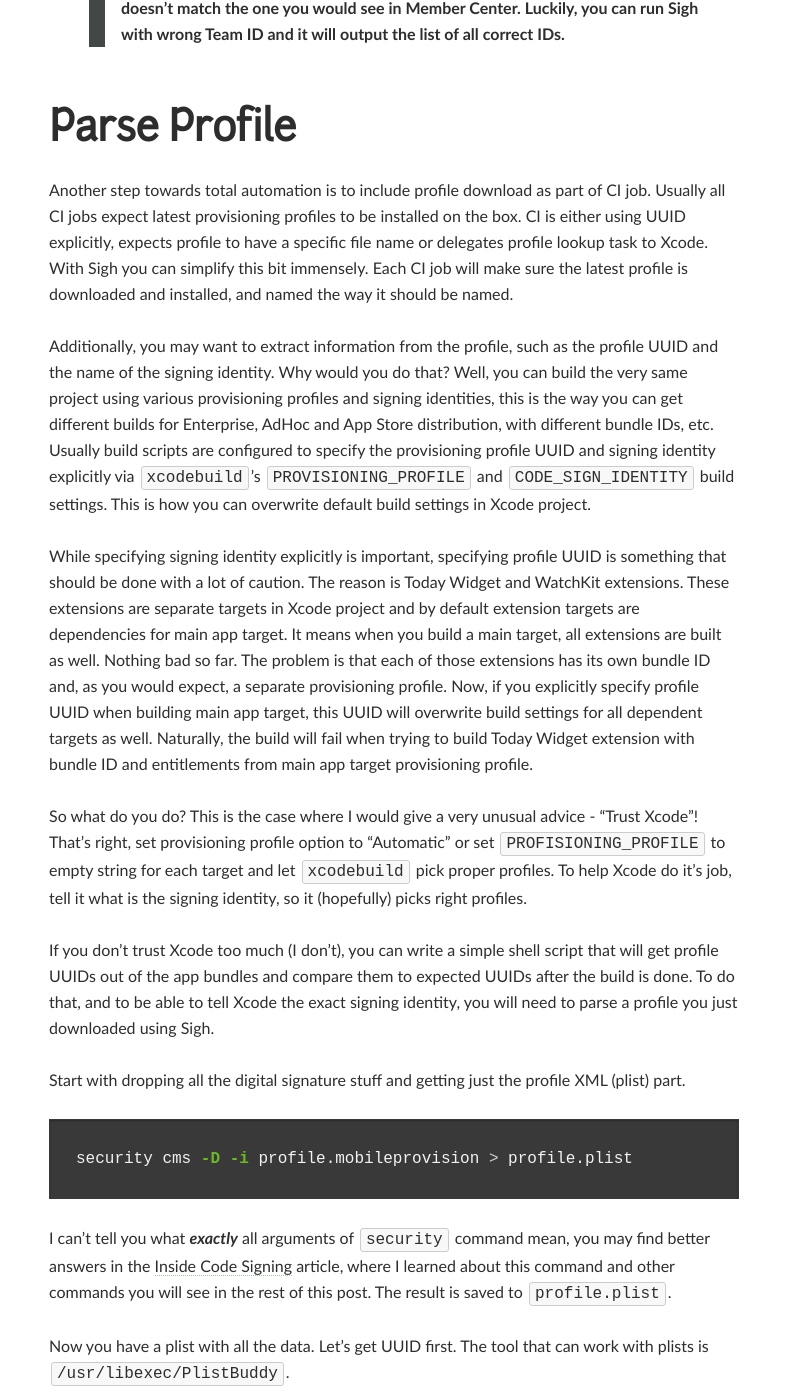
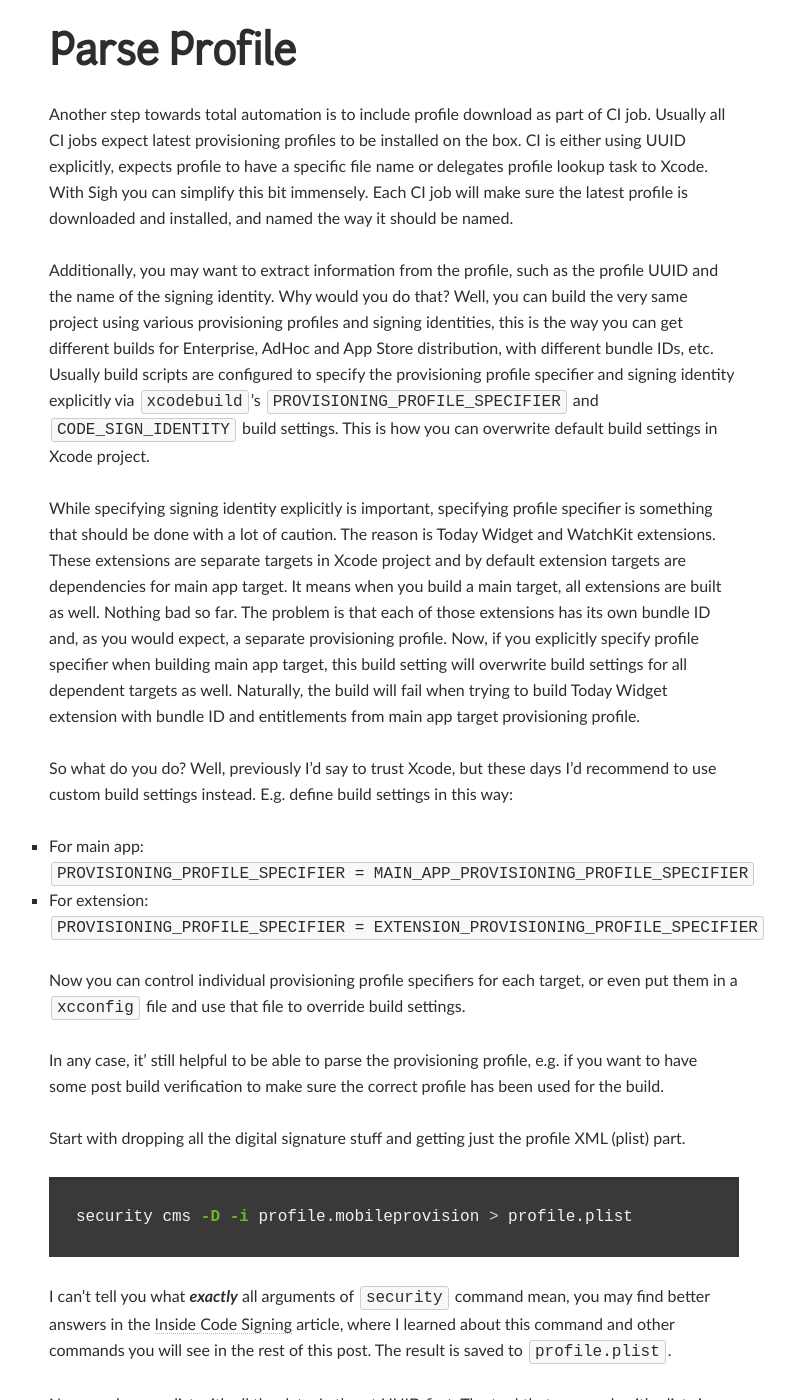
Before and after one commit to mgrebenets/mgrebenets.github.io, a Jekyll site: the page built from _posts/2015-05-15-provisioning-profiles-sigh.md, in a window 1280 px wide and 1400 px high, scrolled down 2677 px. Shown: the whole window, without its empty margins (246-1041 px from the left). Built offline with Jekyll 4.4.1, drawn with Linux system fonts in a browser that asks for light colours; comment, search, counter and statistics services are not loaded; some of the changed text lies outside the part shown.

Commit message:
- Update post about sigh

````diff
--- a/_posts/2015-05-15-provisioning-profiles-sigh.md
+++ b/_posts/2015-05-15-provisioning-profiles-sigh.md
@@ -7,34 +7,32 @@
 ---
 {% include JB/setup %}
 
-In this article you will find out while iOS provisioning profiles are a nightmare and if there is a way to automate provisioning profiles management.
+In this article you will find out why iOS provisioning profiles are a nightmare and if there is a way to automate provisioning profiles management.
 
 <!--more-->
 
-Provisioning profiles...
+## Provisioning Profiles
 
-Anyone, who calls themselves an iOS Developer, knows what this is all about. You have to generate profiles, make sure they use proper certificates and are configured for the right app identifier. Should you renew a certificate or change the app's entitlements, you now have to regenerate all related provisioning profiles, then make sure you install new profiles everywhere you need them. If it wasn't difficult enough already, there are 2 types of provisioning profiles: Development and Distribution; and if that wasn't enough, Distribution profiles come in two more flavors: App Store and AdHoc.
+Anyone who calls themselves an iOS Developer, knows what this is all about. You have to generate profiles, make sure they use proper certificates and are configured for the right app identifier. Should you renew a certificate or change the app's entitlements, you now have to regenerate all related provisioning profiles, then make sure you install new profiles everywhere you need them. If it wasn't difficult enough already, there are 2 types of provisioning profiles: Development and Distribution; and if that wasn't enough, Distribution profiles come in two more flavors: App Store and AdHoc.
 
 But that's not the end of the nightmare either! What if you are a member of more than one iOS developer program? For example, you are part of both App Store and Enterprise programs, or you are a freelancer and happen to be a member of a dozen teams. Did you use different Apple IDs for different teams? Doesn't make it any easier at all. I'm sure many of you know what it feels like.
 
 Finally, things go wild if you have to manage that provisioning zoo for Continuous Integration setup. Just one build box is painful enough to keep up to date, I'm not even mentioning multiple build agents yet...
 
-Of course I'm over pessimistic, but that's on purpose. One could say that Xcode can manage your accounts and profiles. That's true but Xcode is know to do a very sloppy job in that regards, and in no way Xcode's provisioning profile management can be _automated_.
+Of course I'm over pessimistic, but that's on purpose. One could say that Xcode can manage your accounts and profiles. That's true but Xcode is known to do a very sloppy job in that regards, and in no way Xcode's provisioning profile management can be _automated_.
 
-Overall, managing provisioning profiles involves a lot of **manual** interactions with web browser. What if there was a tool that would let you manage profiles automatically, via command line and scripts? Well, it so happens that there is one now! Meet [Sigh](https://github.com/KrauseFx/sigh) a part of [Fastlane](https://fastlane.tools/) toolset. Fastlane is a collection of tools that cover all aspects of iOS development, Sigh in particular is designed to help you with managing provisioning profiles and certificates. You can manage profiles installed locally as well as create, renew, update, regenerate and delete profiles from developer portal.
+Overall, managing provisioning profiles involves a lot of **manual** interactions with web browser. What if there was a tool that would let you manage profiles automatically, via command line and scripts? Well, it so happens that there is one now! Meet [Sigh](https://docs.fastlane.tools/actions/sigh/) a part of [Fastlane](https://docs.fastlane.tools/) tools. Fastlane is a collection of tools that cover all aspects of iOS development, Sigh in particular is designed to help you with managing provisioning profiles and certificates. You can manage profiles installed locally as well as create, renew, update, regenerate and delete profiles from developer portal.
 
 There are so many uses for the tool, but in this article I'll describe the most basic one, that is downloading an existing provisioning profile. As a bonus, you will see how to parse provisioning profiles and get all the details from it, especially profile UUID and signing identity of the related certificate.
 
-> Disclaimer. This whole post is based around sigh version 0.5.2. The 1.0.0 beta version while offering lots of improvements, also breaks a lot of things, once the beta is stable and released I will updated the post.
-
-# Download Profile
+## Download Profile
 
 Time to fix all the assumptions before going forward.
 
 - You have an account with Enterprise development program and that account has **Admin** level of access.
 - You have a Distribution provisioning profile created for Wildcard App ID (*).
 
-That will do it. First thing to do is to install Fastlane Ruby gem. You could install just Sigh alone, but I recommend to get the whole package.
+That will do it. First thing to do is to install Fastlane Ruby gem.
 
 ```bash
 [sudo] gem install fastlane
@@ -43,7 +41,7 @@
 Time to get a profile now.
 
 ```bash
-# Download the profile
+# Download the profile.
 sigh --username myappleid \
     --team_id 10CHTEAMID \
     --provisioning_name "Enterprise Wildcard" \
@@ -61,19 +59,26 @@
 
 The very first time you use a given combination of Apple ID and Team ID you will be asked for a password. Fastlane will safely store your password in keychain and you will not have to type it in anymore (well, until the moment you change it, of course). So for CI setup you will have to use Sigh (or any other tool from Fastlane) at least once for each developer account, to have the password stored, and from that moment on all CI scripts will be able to work without user intervention required.
 
+The above is not the case with the introduction of 2FA. You would have to configure `FASTLANE_SESSION` as described [here](https://github.com/fastlane/fastlane/tree/master/spaceship#support-for-ci-machines).
+
 > A side note in regards to Team ID. For some reason the real ID is very obscure and doesn't match the one you would see in Member Center. Luckily, you can run Sigh with wrong Team ID and it will output the list of all correct IDs.
 
-# Parse Profile
+## Parse Profile
 
 Another step towards total automation is to include profile download as part of CI job. Usually all CI jobs expect latest provisioning profiles to be installed on the box. CI is either using UUID explicitly, expects profile to have a specific file name or delegates profile lookup task to Xcode. With Sigh you can simplify this bit immensely. Each CI job will make sure the latest profile is downloaded and installed, and named the way it should be named.
 
-Additionally, you may want to extract information from the profile, such as the profile UUID and the name of the signing identity. Why would you do that? Well, you can build the very same project using various provisioning profiles and signing identities, this is the way you can get different builds for Enterprise, AdHoc and App Store distribution, with different bundle IDs, etc. Usually build scripts are configured to specify the provisioning profile UUID and signing identity explicitly via `xcodebuild`'s `PROVISIONING_PROFILE` and `CODE_SIGN_IDENTITY` build settings. This is how you can overwrite default build settings in Xcode project.
+Additionally, you may want to extract information from the profile, such as the profile UUID and the name of the signing identity. Why would you do that? Well, you can build the very same project using various provisioning profiles and signing identities, this is the way you can get different builds for Enterprise, AdHoc and App Store distribution, with different bundle IDs, etc. Usually build scripts are configured to specify the provisioning profile specifier and signing identity explicitly via `xcodebuild`'s `PROVISIONING_PROFILE_SPECIFIER` and `CODE_SIGN_IDENTITY` build settings. This is how you can overwrite default build settings in Xcode project.
 
-While specifying signing identity explicitly is important, specifying profile UUID is something that should be done with a lot of caution. The reason is Today Widget and WatchKit extensions. These extensions are separate targets in Xcode project and by default extension targets are dependencies for main app target. It means when you build a main target, all extensions are built as well. Nothing bad so far. The problem is that each of those extensions has its own bundle ID and, as you would expect, a separate provisioning profile. Now, if you explicitly specify profile UUID when building main app target, this UUID will overwrite build settings for all dependent targets as well. Naturally, the build will fail when trying to build Today Widget extension with bundle ID and entitlements from main app target provisioning profile.
+While specifying signing identity explicitly is important, specifying profile specifier is something that should be done with a lot of caution. The reason is Today Widget and WatchKit extensions. These extensions are separate targets in Xcode project and by default extension targets are dependencies for main app target. It means when you build a main target, all extensions are built as well. Nothing bad so far. The problem is that each of those extensions has its own bundle ID and, as you would expect, a separate provisioning profile. Now, if you explicitly specify profile specifier when building main app target, this build setting will overwrite build settings for all dependent targets as well. Naturally, the build will fail when trying to build Today Widget extension with bundle ID and entitlements from main app target provisioning profile.
 
-So what do you do? This is the case where I would give a very unusual advice - "Trust Xcode"! That's right, set provisioning profile option to "Automatic" or set `PROFISIONING_PROFILE` to empty string for each target and let `xcodebuild` pick proper profiles. To help Xcode do it's job, tell it what is the signing identity, so it (hopefully) picks right profiles.
+So what do you do? Well, previously I'd say to trust Xcode, but these days I'd recommend to use custom build settings instead. E.g. define build settings in this way:
 
-If you don't trust Xcode too much (I don't), you can write a simple shell script that will get profile UUIDs out of the app bundles and compare them to expected UUIDs after the build is done. To do that, and to be able to tell Xcode the exact signing identity, you will need to parse a profile you just downloaded using Sigh.
+- For main app: `PROVISIONING_PROFILE_SPECIFIER = MAIN_APP_PROVISIONING_PROFILE_SPECIFIER`
+- For extension: `PROVISIONING_PROFILE_SPECIFIER = EXTENSION_PROVISIONING_PROFILE_SPECIFIER`
+
+Now you can control individual provisioning profile specifiers for each target, or even put them in a `xcconfig` file and use that file to override build settings.
+
+In any case, it' still helpful to be able to parse the provisioning profile, e.g. if you want to have some post build verification to make sure the correct profile has been used for the build.
 
 Start with dropping all the digital signature stuff and getting just the profile XML (plist) part.
 
@@ -131,7 +136,7 @@
 
 > Be reasonable and don't use `=`s or `/`s when naming new certificate.
 
-# Summary
+## Summary
 
 So now you have a way to download and parse provisioning profile. Automatically, in one go. With little bit of work you can come up with a proper shell script for the task.
 
````
